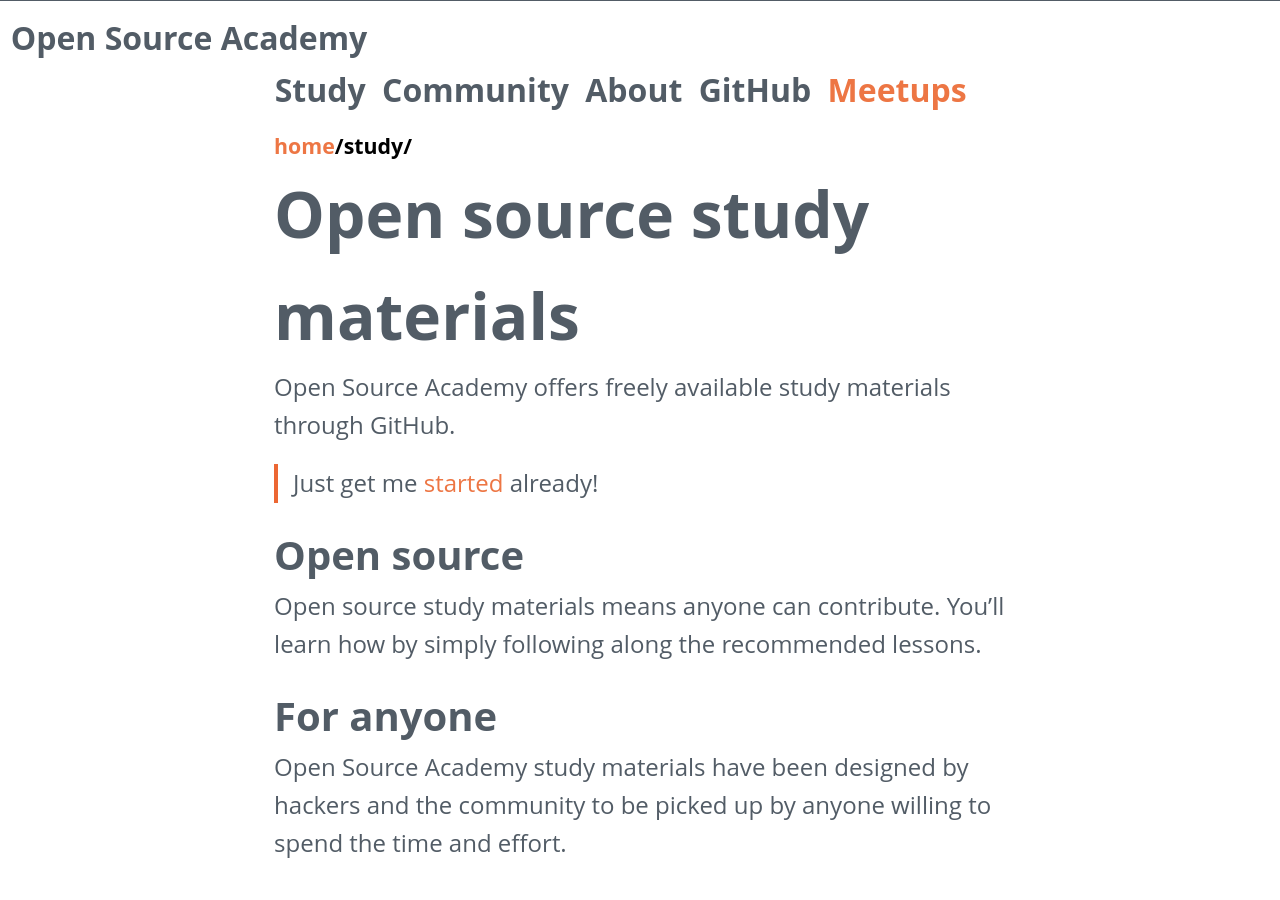
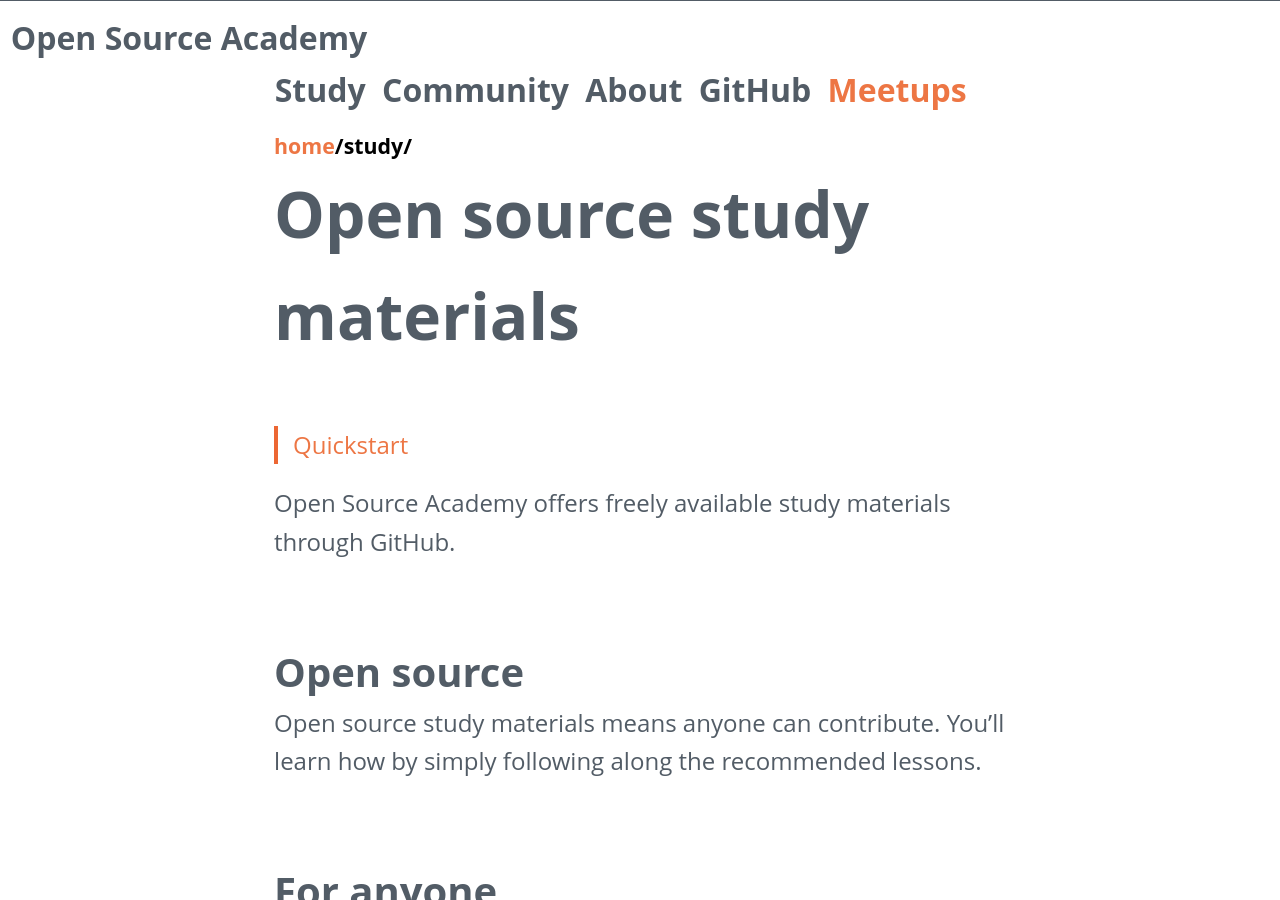
Before and after one commit to Opensource-Academy/Opensource-Academy.github.io, a Jekyll site: the page built from study/index.md, in a window 1280 px wide and 900 px high. Built offline with Jekyll 4.4.1, drawn with Linux system fonts in a browser that asks for light colours.

Commit message:
add room to main pages

```diff
--- a/study/index.md
+++ b/study/index.md
@@ -3,25 +3,32 @@
 title: study-materials
 ---
 # Open source study materials
+<br>
+> [Quickstart](/study/quickstart)
+
 Open Source Academy offers freely available study materials through GitHub.
 
-> Just get me [started](/study/quickstart) already!
-
+<br>
 ### Open source
 Open source study materials means anyone can contribute. You'll learn how by simply following along the recommended lessons.
 
+<br>
 ### For anyone
 Open Source Academy study materials have been designed by hackers and the community to be picked up by anyone willing to spend the time and effort.
 
+<br>
 ### Topics
 We have an overview of just a few of our [favourite topics](/study/topics).
 
+<br>
 ### Open source courses
 Open Source Academy study materials are seperated into [courses](https://github.com/opensource-academy/courses). A course being a collection of thematically fitting subjects.
 
+<br>
 ### Study routes
 We offer [study routes](https://github.com/opensource-academy/routes#offerings) based on specific goals to make getting started even easier.
 
+<br>
 #### Starter study routes
 These study routes are perfect for starters. Start learning about open source, open source software and contributing or do all of those and pick up programming while you're at it.
 
```
Also changed, not shown: about/index.md (+4 -2 lines), community/index.md (+3 -1 lines).
